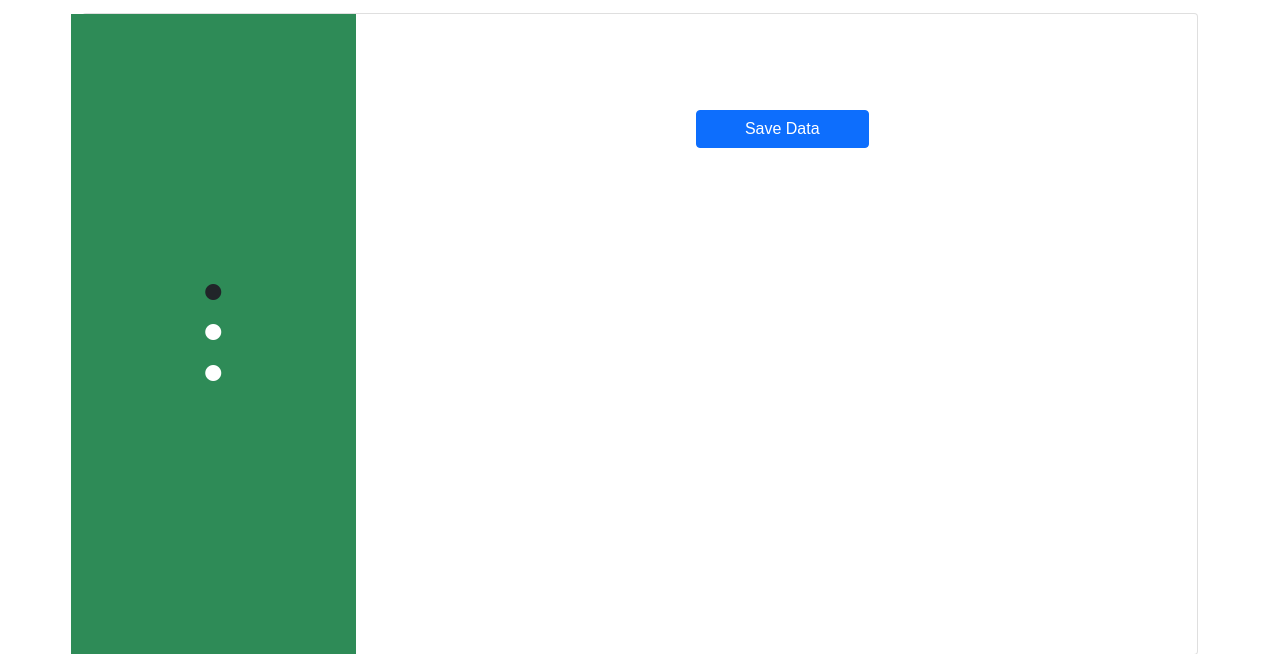
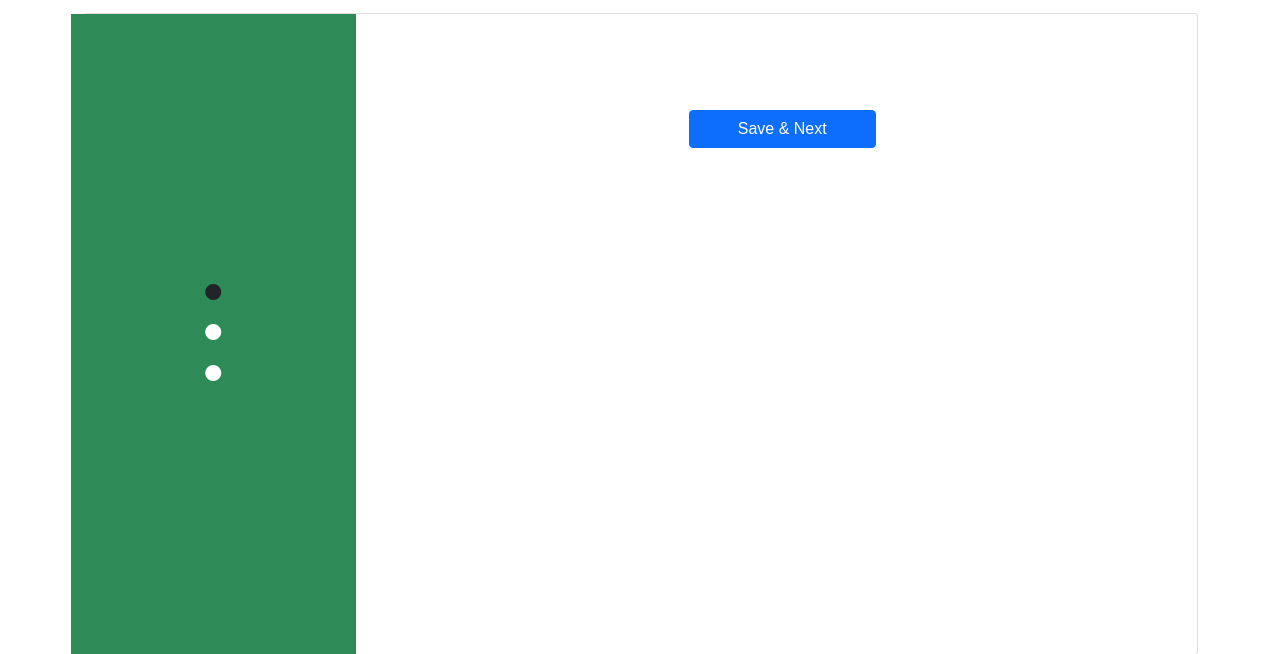
Before and after one commit to aminduishara/mediacorp, a CodeIgniter app: page /database/index.php/welcome/index in a window 1280 px wide. Shown: the part 125-779 px from the top of the page. Run offline with CodeIgniter, Linux system fonts and the light colour scheme; data that the repository does not hold is empty; some libraries are stand-ins or nearby versions.

Commit message:
Button text change

```diff
--- a/application/views/Forms/generalInfo.php
+++ b/application/views/Forms/generalInfo.php
@@ -647,7 +647,7 @@
 
     <div class="row mt-4 mb-4">
         <div class="form-group col-sm-12 text-center">
-            <input type="button" class="text-white text-center btn btn-md btn-primary px-5 mt-5" value="Save Data" id="butsave">
+            <input type="button" class="text-white text-center btn btn-md btn-primary px-5 mt-5" value="Save & Next" id="butsave">
         </div>
     </div>
 
```
